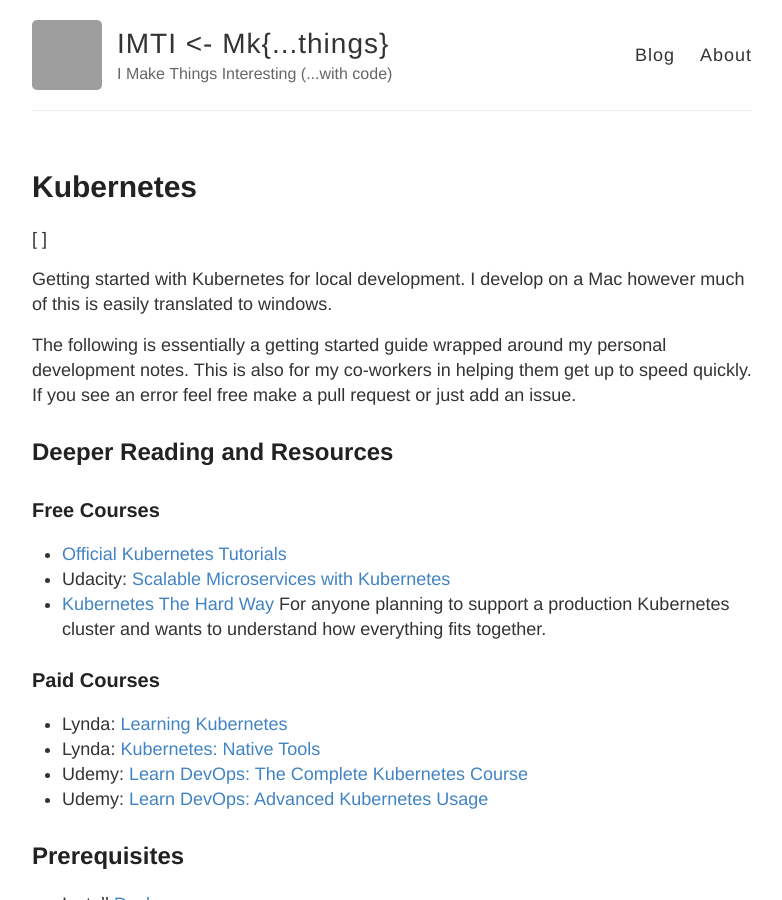
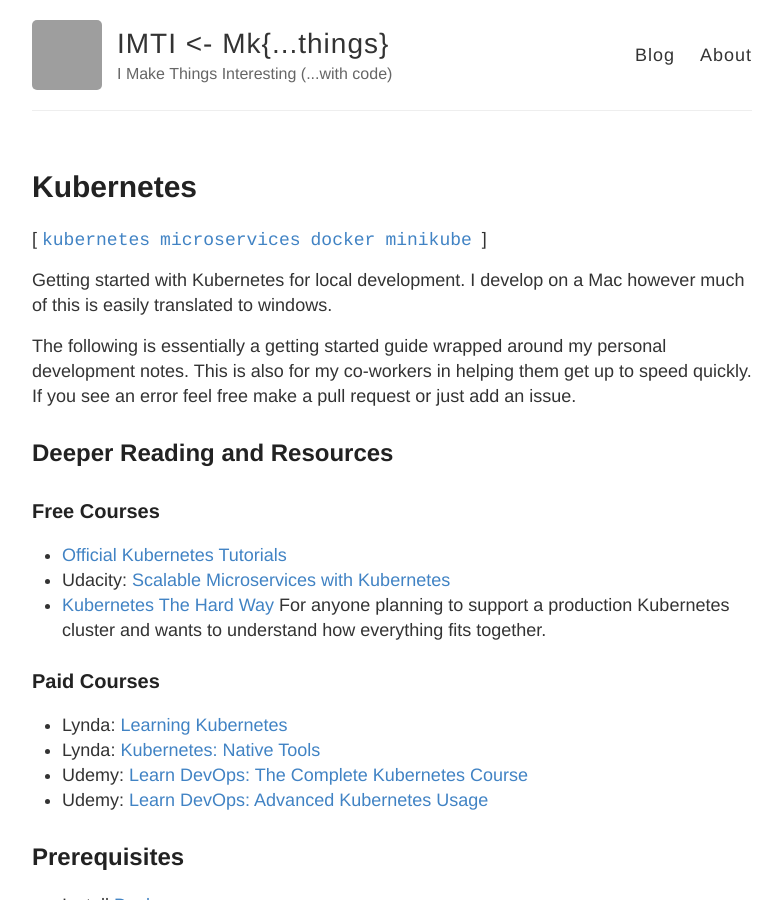
Before and after one commit to cjimti/mk, a Jekyll site: the page built from _posts/2018-03-01-kubernetes.md, in a window 1280 px wide and 900 px high. Shown: the whole window, without its empty margins (248-1030 px from the left). Built offline with Jekyll 4.4.1, drawn with Linux system fonts in a browser that asks for light colours; grey boxes are pictures that could not be loaded.

Commit message:
added tags to kubernetes

```diff
--- a/_posts/2018-03-01-kubernetes.md
+++ b/_posts/2018-03-01-kubernetes.md
@@ -2,6 +2,7 @@
 published: true
 layout: post
 title: Kubernetes
+tags: kubernetes microservices docker minikube
 ---
 Getting started with Kubernetes for local development. I develop on a
 Mac however much of this is easily translated to windows.
```
